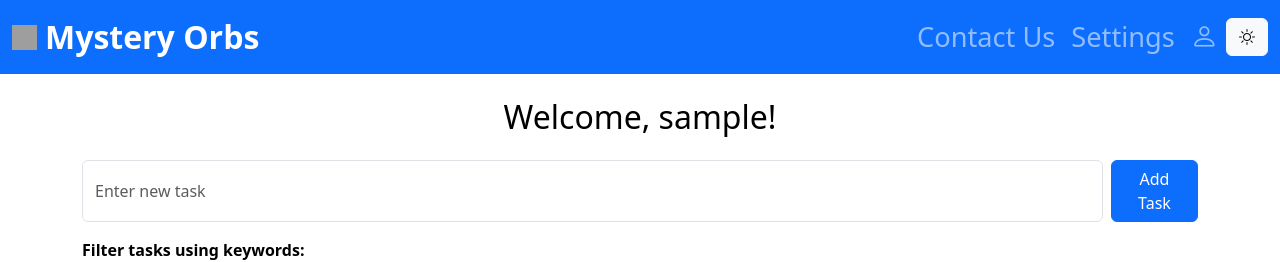
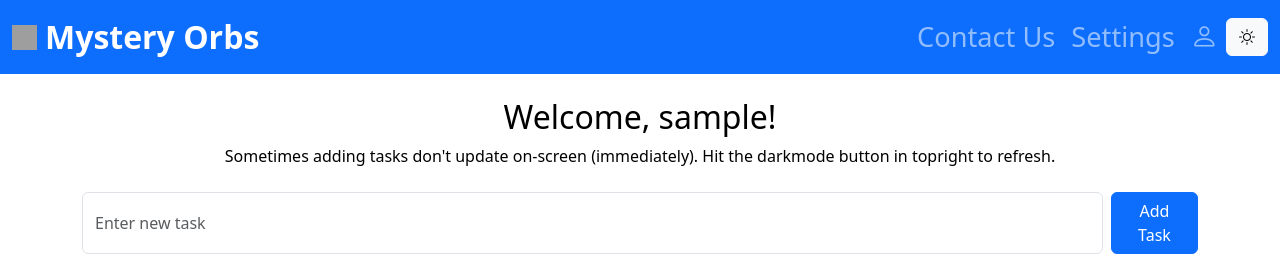
Before and after one commit to shoc71/Kanban-Render, a React (Vite) app in the folder client/: page /dashboard in a window 1280 px wide. Shown: the top 262 px of the page. Built offline with nearby package versions, Linux system fonts and the light colour scheme; no server answers; sample sign-in values are in the browser's storage; grey boxes are pictures that could not be loaded.

Commit message:
test push again x93

```diff
--- a/client/src/pages/DashboardPage.jsx
+++ b/client/src/pages/DashboardPage.jsx
@@ -163,6 +163,10 @@ const Dashboard = () => {
   return (
     <Container className="mt-4 min-vh-100">
       <h2 className="text-center">Welcome, {username}!</h2>
+      <p className="text-center">
+        Sometimes adding tasks don't update on-screen (immediately). Hit the
+        darkmode button in topright to refresh.
+      </p>
       <Form className="mt-4 d-flex">
         <Form.Control
           type="text"
@@ -188,7 +192,11 @@ const Dashboard = () => {
       </div>
       <Row>
         {["To-Do", "In-Progress", "Done"].map((status) => (
-          <Col key={status} md={4} style={{ backgroundColor: getColumnBackgroundColor(status) }}>
+          <Col
+            key={status}
+            md={4}
+            style={{ backgroundColor: getColumnBackgroundColor(status) }}
+          >
             <h4 className="text-center bg-dark text-white">{status}</h4>
             {filteredTasks
               .filter((task) => task.status === status)
@@ -236,11 +244,19 @@ const Dashboard = () => {
                         Delete
                       </Button>
                       {editingTaskId === task.id ? (
-                        <Button size="sm" variant="success" onClick={() => editTask(task.id)}>
+                        <Button
+                          size="sm"
+                          variant="success"
+                          onClick={() => editTask(task.id)}
+                        >
                           Save
                         </Button>
                       ) : (
-                        <Button size="sm" variant="info" onClick={() => startEditing(task.id, task.title)}>
+                        <Button
+                          size="sm"
+                          variant="info"
+                          onClick={() => startEditing(task.id, task.title)}
+                        >
                           Edit
                         </Button>
                       )}
```
